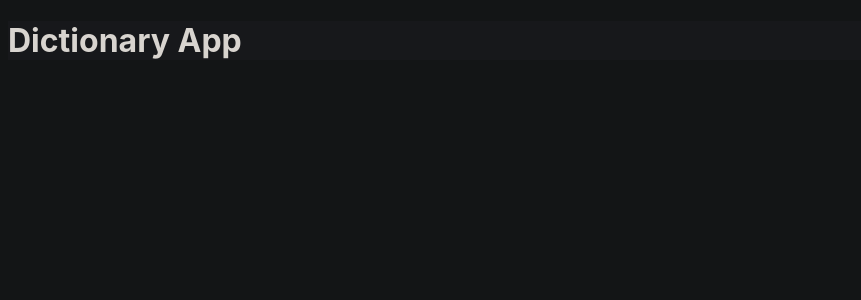
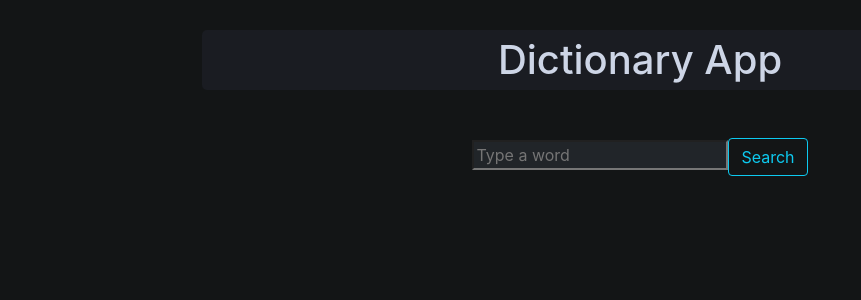
Before and after one commit to L0NExF0X/react-dictionary, a React (Create React App) app: page / in a window 1280 px wide. Shown: the top 300 px of the page, without its empty margins (0-861 px from the left). Built offline with nearby package versions, Linux system fonts and the light colour scheme.

Commit message:
Added Bootstrap. Created search bar.

```diff
--- a/package.json
+++ b/package.json
@@ -6,6 +6,7 @@
     "@testing-library/jest-dom": "^5.11.4",
     "@testing-library/react": "^11.1.0",
     "@testing-library/user-event": "^12.1.10",
+    "bootstrap": "^5.0.2",
     "react": "^17.0.2",
     "react-dom": "^17.0.2",
     "react-scripts": "4.0.3",
--- a/public/index.html
+++ b/public/index.html
@@ -6,13 +6,17 @@
     <meta name="viewport" content="width=device-width, initial-scale=1" />
     <meta name="theme-color" content="#000000" />
     <meta name="description" content="Dictionary app created using React" />
+    <link
+      href="https://cdn.jsdelivr.net/npm/bootstrap@5.0.2/dist/css/bootstrap.min.css"
+      rel="stylesheet"
+      integrity="sha384-EVSTQN3/azprG1Anm3QDgpJLIm9Nao0Yz1ztcQTwFspd3yD65VohhpuuCOmLASjC"
+      crossorigin="anonymous"
+    />
     <title>React Dictionary App</title>
   </head>
-  <body class="wrapper">
+  <body class="content">
     <noscript>You need to enable JavaScript to run this app.</noscript>
-    <div class="container">
-      <div id="root"></div>
-    </div>
+    <div id="root"></div>
     <!--
       This HTML file is a template.
       If you open it directly in the browser, you will see an empty page.
--- a/src/App.css
+++ b/src/App.css
@@ -1,4 +1,14 @@
+.App {
+  margin: 30px auto;
+  max-width: 900px;
+}
+
 .App-header {
-  background-color: #17181b;
-  color: #d8d4cf;
+  background-color: #1a1c22;
+  border-radius: 5px;
 }
+
+.App h1 {
+  text-align: center;
+  line-height: 1.5;
+}
--- a/src/App.js
+++ b/src/App.js
@@ -1,11 +1,16 @@
+import React from "react";
+import Dictionary from "./Dictionary";
 import "./App.css";
 
 export default function App() {
   return (
     <div className="App">
-      <header className="App-header">
-        <h1>Dictionary App</h1>
-      </header>
+      <div className="container">
+        <header className="App-header">
+          <h1 className="">Dictionary App</h1>
+        </header>
+        <Dictionary />
+      </div>
     </div>
   );
 }
--- /dev/null
+++ b/src/Dictionary.css
@@ -0,0 +1,3 @@
+.Dictionary {
+  text-align: center;
+}
--- /dev/null
+++ b/src/Dictionary.js
@@ -0,0 +1,29 @@
+import React, { useState } from "react";
+import "./Dictionary.css";
+
+export default function Dictionary() {
+  const [keyword, setKeyword] = useState(null);
+
+  function search(event) {
+    event.preventDefault();
+    alert(`Searching for ${keyword} definition`);
+  }
+
+  function keywordUpdate(event) {
+    setKeyword(event.target.value);
+  }
+
+  return (
+    <div className="Dictionary">
+      <form onSubmit={search} className="mt-5">
+        <input
+          type="search"
+          onChange={keywordUpdate}
+          placeholder="Type a word"
+          className="search-bar bg-dark text-light"
+        />
+        <input type="submit" value="Search" className="btn btn-outline-info" />
+      </form>
+    </div>
+  );
+}
--- a/src/index.css
+++ b/src/index.css
@@ -1,8 +1,8 @@
 body {
   background: #131516;
+  color: #cdd5e6;
   font-family: -apple-system, BlinkMacSystemFont, "Segoe UI", "Roboto", "Oxygen",
     "Ubuntu", "Cantarell", "Fira Sans", "Droid Sans", "Helvetica Neue",
     sans-serif;
-  -webkit-font-smoothing: antialiased;
-  -moz-osx-font-smoothing: grayscale;
+  margin: 0;
 }
```
Also changed, not shown: 1 other file (tests, documents, lock files or other folders).
